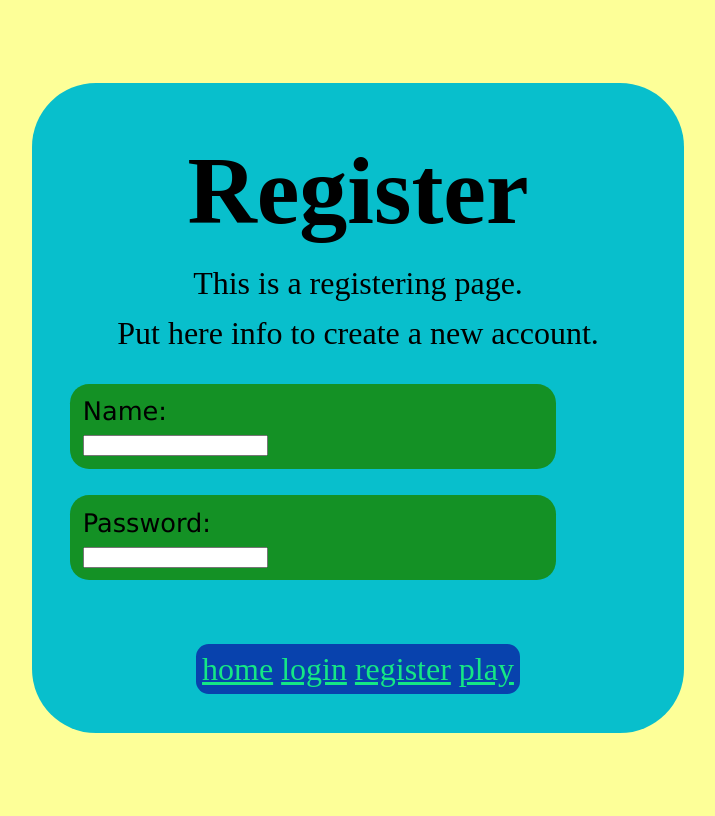
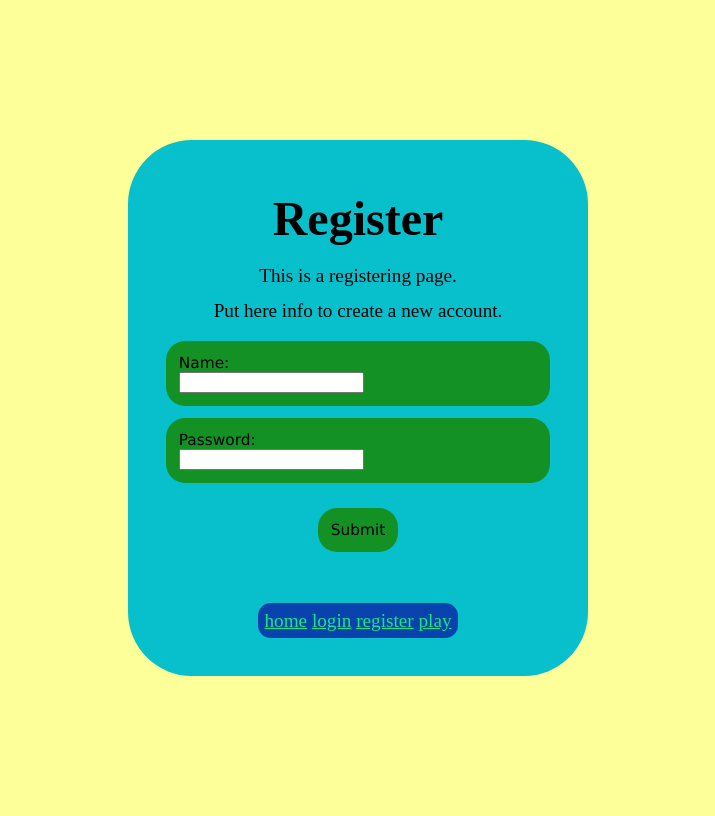
Before and after one commit to Daniel-Marques-26/daniel.skibidi.pt, a Flask app: page /register in a window 1280 px wide. Shown: the whole page, without its empty margins (290-1005 px from the left). Run offline with Flask 3, Linux system fonts and the light colour scheme.

Commit message:
Registo com formulários e dados guardados (não duradouros)

```diff
--- a/app.py
+++ b/app.py
@@ -1,8 +1,10 @@
-from flask import Flask, render_template
+from flask import Flask, render_template, request
 
 
 app = Flask(__name__)
 
+
+usuarios = []
 
 pages = ['home', 'login', 'register', 'play']
 
@@ -12,14 +14,37 @@ def home():
     return render_template("index.html", pages=pages)
 
 
-@app.route('/login')
+@app.route('/login', methods=['POST', 'GET'])
 def login():
     return render_template("login.html", pages=pages)
 
 
-@app.route('/register')
+@app.route('/register', methods=['POST', 'GET'])
 def register():
-    return render_template("register.html", pages=pages)
+
+    if request.method == 'POST':
+
+        username = request.form['name']
+        password = request.form['password']
+
+        for u in usuarios:
+
+            if u[0] == username and u[1] == password:
+                msg_add = "Already existing account!"
+                return render_template("register.html", pages=pages, msg=msg_add)
+
+        if username == "" or password == "":
+            msg_add = "Are you serious?"
+            return render_template("register.html", pages=pages, msg=msg_add)
+
+        msg_add = "Account created!"
+        usuarios.append((username, password))
+
+        return render_template("register.html", pages=pages, msg=msg_add)
+
+    if request.method == 'GET':
+
+        return render_template("register.html", pages=pages)
 
 
 @app.route('/play')
--- a/templates/base.form.html
+++ b/templates/base.form.html
@@ -20,8 +20,8 @@
             background-color: rgb(8, 191, 204);
             border-radius: 5vw;
             padding: 3%;
-            font-size: 2.5vw;
-            min-width: 45%;
+            font-size: 1.5vw;
+            min-width: 30%;
             text-align: center;
             align-items: center;
             display: flex;
@@ -30,7 +30,7 @@
 
         .title
         {
-            font-size: 300%;
+            font-size: 250%;
             font-weight: bold;
             margin: 1vw;
         }
@@ -39,7 +39,7 @@
         {
             background-color: rgb(8, 66, 173);
             border-radius: 1vw;
-            max-width: 40vw;
+            max-width: 30vw;
             align-items: center;
             justify-content: center;
             padding: 0.5vw;
@@ -60,8 +60,8 @@
 
         .input
         {
-            margin-top: 2vw;
-            margin-bottom: 2vw;
+            margin-top: 1vw;
+            margin-bottom: 1vw;
             padding: 1vw;
             font-size: 80%;
             font-family: Verdana, Geneva, Tahoma, sans-serif;
@@ -69,8 +69,8 @@
             text-align: left;
             background-color: rgb(20, 145, 37);
             border-radius: 1.5vw;
-            max-width: 80%;
-
+            max-width: 100%;
+            border: 0px;
         }
 
     </style>
@@ -79,7 +79,16 @@
 
     <div class="content">
 
-        {% block content %}{% endblock%}
+        {% block content %}{% endblock %}
+
+        <form method='POST' action={% block dest %}{% endblock %}>
+            {% block input %}{% endblock %}
+            <input class="input" type="submit" value="Submit">
+        </form>
+
+        {% if msg %}
+            <div class="content">{{ msg }}</div>
+        {% endif %}
 
         <div class="links color">
             {% for page in pages %}
--- a/templates/register.html
+++ b/templates/register.html
@@ -1,25 +1,40 @@
 {% extends "base.form.html" %}
+
+
 {% block title %}Index{% endblock %}
+
+
+{% block dest %}'/register'{% endblock %}
+
+
 {% block head %}
+
     {{ super() }}
     <style type="text/css">
         .important { color: #336699; }
     </style>
+
 {% endblock %}
 
 
 {% block content %}
+
     <p class="title">Register</p>
-    <p class="important pad">This is a registering page.</p>
-    <p class="important pad">Put here info to create a new account.</p>
-    <form method="POST" action="/login">
-      <div class="input">
+    <p class="important p">This is a registering page.</p>
+    <p class="important p">Put here info to create a new account.</p>
+
+{% endblock %}
+
+
+{% block input %}
+
+    <div class="input">
         <label for="name">Name:</label><br>
-        <input type="text" id="name" name="Give me your name pls">
-      </div>
-      <div class="input">
+        <input type="text" id="name" name="name">
+    </div>
+    <div class="input">
         <label for="password">Password:</label><br>
-        <input type="text" id="password" name="Give me your name pls">
-      </div>
-    </form>
+        <input type="text" id="password" name="password">
+    </div>
+
 {% endblock %}
```
Also changed, not shown: templates/login.html (+42 -0 lines).
